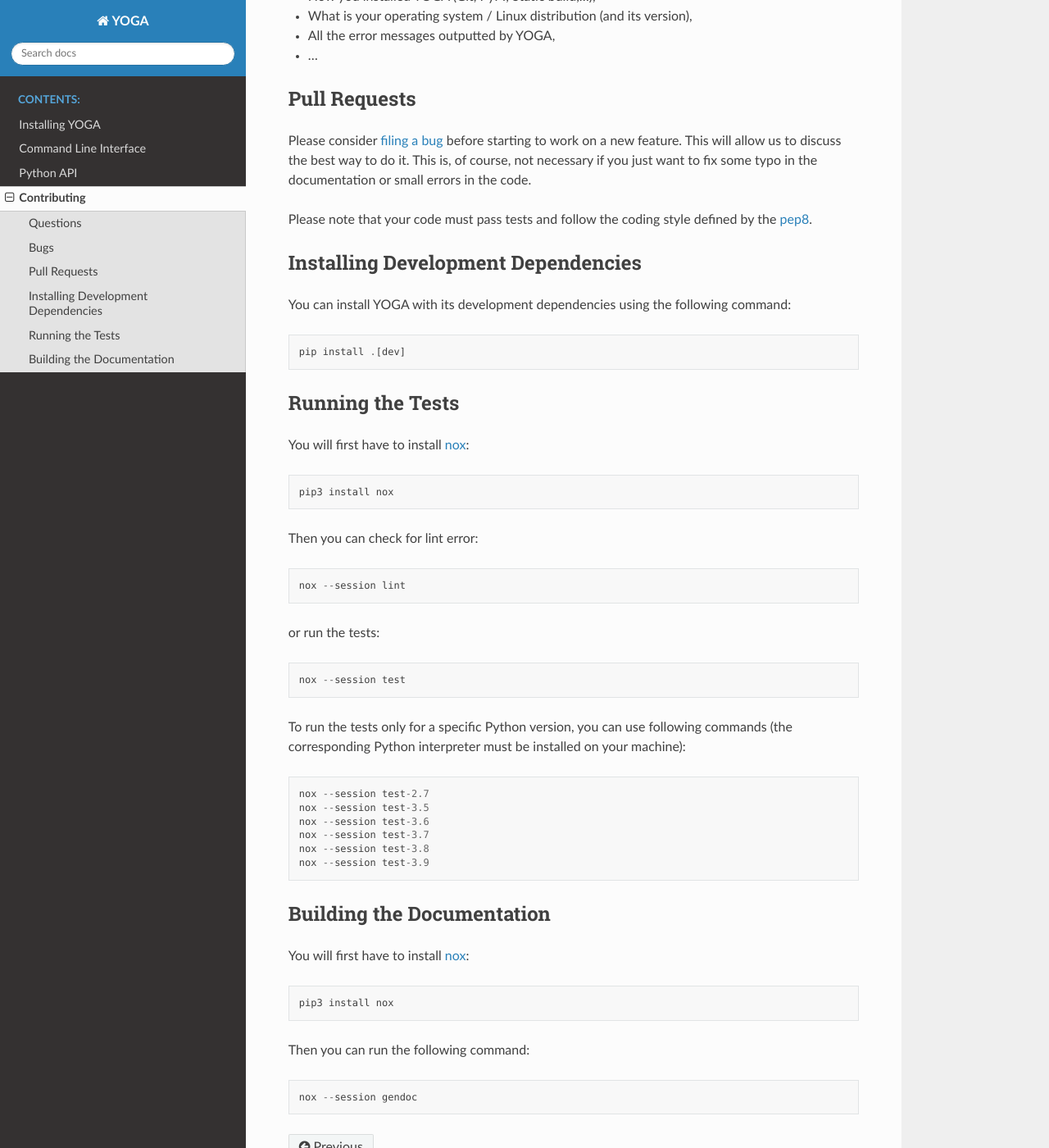
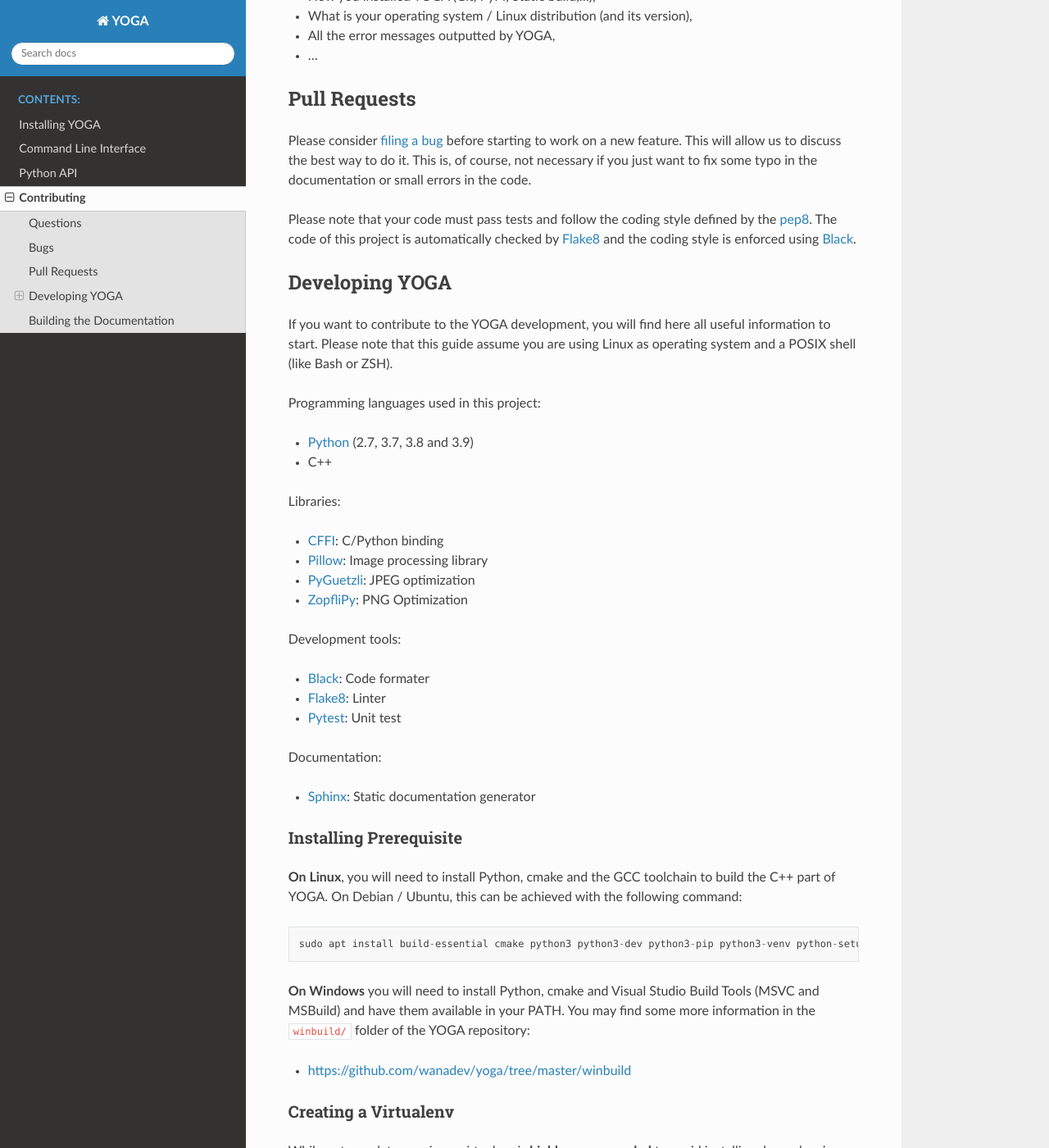
Before and after one commit to wanadev/yoga, a Sphinx documentation site: the page built from doc/contributing.rst, in a window 1280 px wide and 1400 px high, scrolled down 504 px. Shown: the whole window at 82% size. Built offline with Sphinx 7.4.7 and the Read the Docs theme 2.0.0, drawn with Linux system fonts in a browser that asks for light colours; some of the changed text lies outside the part shown.

Commit message:
Updates CONTRIBUTING doc (closes #31)

```diff
--- a/README.rst
+++ b/README.rst
@@ -12,7 +12,7 @@
 * convert and optimize 3D models from various formats to `glTF and GLB`_.
 
 **Images** are opened using Pillow_ and optimized using Guetzli_ (for JPEGs),
-Zopflipng_ (for PNGs) and libwebp_ (for WEBP).
+Zopflipng_ (for PNGs) and libwebp_ (for WEBPs).
 
 **3D Models** are converted and optimized using assimp_. If models contain or
 reference images, they are processed by YOGA's image optimizer.
--- a/doc/contributing.rst
+++ b/doc/contributing.rst
@@ -36,47 +36,161 @@
 some typo in the documentation or small errors in the code.
 
 Please note that your code must pass tests and follow the coding style defined
-by the `pep8 <https://pep8.org/>`_.
+by the `pep8 <https://pep8.org/>`_. The code of this project is automatically
+checked by Flake8_ and the coding style is enforced using Black_.
 
 
-Installing Development Dependencies
------------------------------------
+Developing YOGA
+---------------
 
-You can install YOGA with its development dependencies using the following
-command::
+If you want to contribute to the YOGA development, you will find here all
+useful information to start. Please note that this guide assume you are using
+Linux as operating system and a POSIX shell (like Bash or ZSH).
 
-    pip install .[dev]
+Programming languages used in this project:
+
+* Python_ (2.7, 3.7, 3.8 and 3.9)
+* C++
+
+Libraries:
+
+* CFFI_: C/Python binding
+* Pillow_: Image processing library
+* PyGuetzli_: JPEG optimization
+* ZopfliPy_: PNG Optimization
+
+Development tools:
+
+* Black_: Code formater
+* Flake8_: Linter
+* Pytest_: Unit test
+
+Documentation:
+
+* Sphinx_: Static documentation generator
+
+Installing Prerequisite
+~~~~~~~~~~~~~~~~~~~~~~~
+
+**On Linux**, you will need to install Python, cmake and the GCC toolchain to
+build the C++ part of YOGA. On Debian / Ubuntu, this can be achieved with the
+following command::
+
+    sudo apt install build-essential cmake python3 python3-dev python3-pip python3-venv python-setuptools
+
+**On Windows** you will need to install Python, cmake and Visual Studio Build
+Tools (MSVC and MSBuild) and have them available in your PATH. You may find some more information in the ``winbuild/`` folder of the YOGA repository:
+
+* https://github.com/wanadev/yoga/tree/master/winbuild
 
 
-Running the Tests
------------------
+Creating a Virtualenv
+~~~~~~~~~~~~~~~~~~~~~
 
-You will first have to install `nox <https://nox.thea.codes/>`_::
+While not mandatory, using a *virtualenv* is **highly recommended** to avoid
+installing dependencies everywhere on your system and to ensure using the right
+version of the dependencies.
 
-    pip3 install nox
+To create the *virtualenv*, you can use the following command::
 
-Then you can check for lint error::
+    python3 -m venv __env__
 
-    nox --session lint
+This should create a ``__env__/`` folder in the current directory. This is where dependencies will be installed.
 
-or run the tests::
+Once the *virtualenv* created, you have to activate it with the following command::
 
-    nox --session test
+    source __env__/bin/activate
+
+This should prefix your prompt with ``(__env__)``.
+
+To leave the *virtualenv*, just type the following command::
+
+    deactivate
+
+If you want to go back in the *virtualenv*, you will only need to execute the
+``"source __env__/bin/activate"`` command again.
+
+
+Installing the Python Dependencies
+~~~~~~~~~~~~~~~~~~~~~~~~~~~~~~~~~~
+
+To install the development dependencies, just run the following command (with
+your *virtualenv* activated)::
+
+    pip install -r requirements.dev.txt
+
+
+Building the C++ Part of YOGA
+~~~~~~~~~~~~~~~~~~~~~~~~~~~~~
+
+Building Assimp
+"""""""""""""""
+
+You will first need to build *assimp*, the library used by YOGA to handle 3D
+models. This can be done with the following command (with your *virtualenv*
+activated)::
+
+    python setup.py build
+
+.. NOTE::
+
+   You will not need to run this command again, until you make some
+   modification in the Assmimp sources (``assimp/`` folder).
+
+Building the YOGA C++ module
+""""""""""""""""""""""""""""
+
+To build the YOGA C++ module, run the following command (with your *virtualenv*
+activated)::
+
+    python yoga/model/assimp_build.py
+
+This will generate a ``.so`` file (for Linux; on Windows this will be
+a ``.pyd`` file instead) in the ``yoga/model/`` folder.
+
+.. NOTE::
+
+   You will not need to run this command again, until you modify the
+   ``yoga/model/assimp.cpp`` and ``yoga/model/assimp.h`` files.
+
+
+Linting and Testing
+~~~~~~~~~~~~~~~~~~~
+
+You can check for lint and coding style errors with the following command::
+
+    nox -s lint
+
+If Black reports you coding style errors, you can automatically fix them with
+this command::
+
+    nox -s black_fix
+
+To run the tests use::
+
+    nox -s test
 
 To run the tests only for a specific Python version, you can use following
 commands (the corresponding Python interpreter must be installed on your
 machine)::
 
-    nox --session test-2.7
-    nox --session test-3.5
-    nox --session test-3.6
-    nox --session test-3.7
-    nox --session test-3.8
-    nox --session test-3.9
+    nox -s test-2.7
+    nox -s test-3.7
+    nox -s test-3.8
+    nox -s test-3.9
+
+YOGA tests are very slow to run (especially the ones related to the image
+optimization). If you want to run only specific tests, you can run them using
+pytest_::
+
+    pytest -v test/specific_test_file.py
+
 
 
 Building the Documentation
 --------------------------
+
+This documentation is build using Sphinx_.
 
 You will first have to install `nox <https://nox.thea.codes/>`_::
 
@@ -84,4 +198,18 @@
 
 Then you can run the following command::
 
-    nox --session gendoc
+    nox -s gendoc
+
+
+.. _Python: https://www.python.org/
+
+.. _CFFI: https://cffi.readthedocs.io/en/latest/
+.. _Pillow: https://pillow.readthedocs.io/en/stable/
+.. _PyGuetzli: https://github.com/wanadev/pyguetzli
+.. _ZopfliPy: https://github.com/hattya/zopflipy
+
+.. _Flake8: https://flake8.pycqa.org/en/latest/
+.. _Black: https://black.readthedocs.io/en/stable/
+.. _pytest: https://docs.pytest.org/
+
+.. _Sphinx: https://www.sphinx-doc.org/en/master/
--- a/doc/index.rst
+++ b/doc/index.rst
@@ -12,7 +12,7 @@
 * convert and optimize 3D models from various formats to `glTF and GLB`_.
 
 **Images** are opened using Pillow_ and optimized using Guetzli_ (for JPEGs),
-Zopflipng_ (for PNGs) and libwebp_ (for WEBP).
+Zopflipng_ (for PNGs) and libwebp_ (for WEBPs).
 
 **3D Models** are converted and optimized using assimp_. If models contain or
 reference images, they are processed by YOGA's image optimizer.
--- a/noxfile.py
+++ b/noxfile.py
@@ -23,6 +23,12 @@
     )
 
 
+@nox.session(reuse_venv=True)
+def black_fix(session):
+    session.install("black")
+    session.run("black", *PYTHON_FILES)
+
+
 @nox.session(python=["2.7", "3.7", "3.8", "3.9"], reuse_venv=True)
 def test(session):
     session.install("pytest")
```
Also changed, not shown: requirements.dev.txt (added, +43 -0 lines), requirements.txt (+5 -5 lines).
